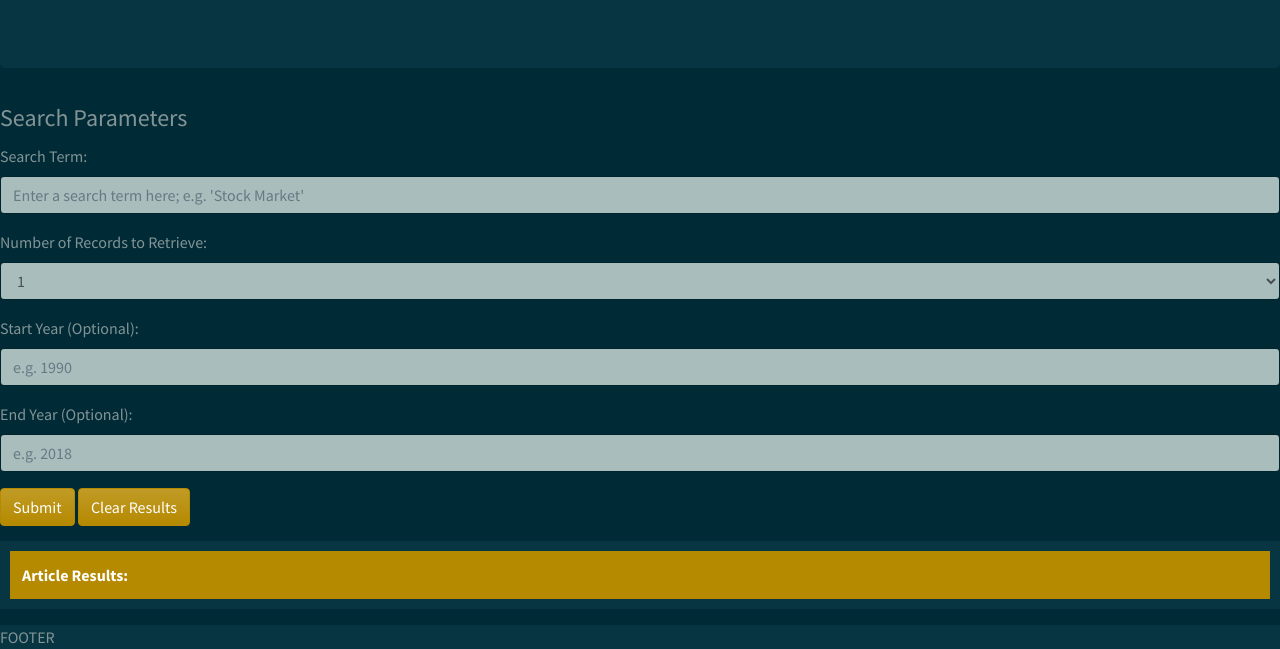
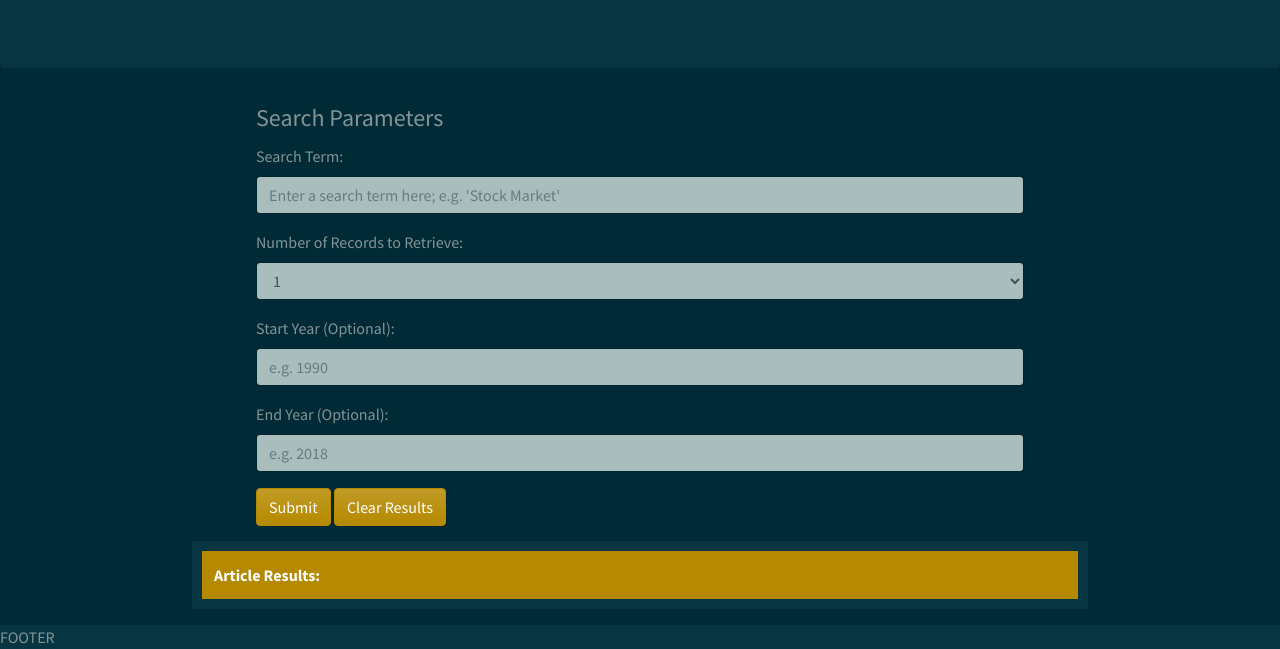
Before and after one commit to edringtondc/nyt-scraper, a plain HTML site: page index.html in a window 1280 px wide. Shown: the part 154-803 px from the top of the page. Drawn offline with nearby package versions, Linux system fonts and the light colour scheme.

Commit message:
shrunk the form and article display sizes

```diff
--- a/style.css
+++ b/style.css
@@ -11,11 +11,11 @@ fieldset {
 }
 
 #articlesDiv {
-    width: 100%;
+    width: 70%;
     margin: 0 auto;
 }
 
 form {
-    width: 100%;
+    width: 60%;
     margin: 0 auto;
 }
```
